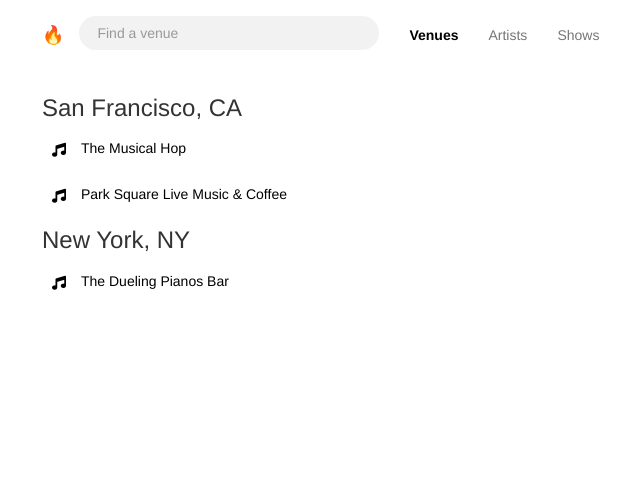
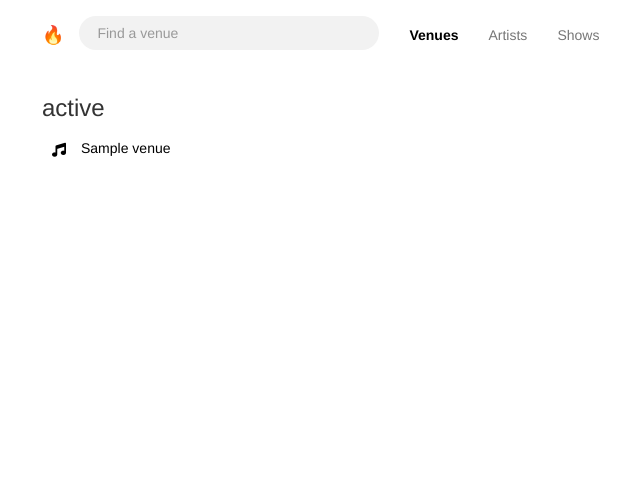
Before and after one commit to twillinger/Fyyur, a Flask app: page /venues in a window 1280 px wide. Shown: the top 489 px of the page, without its empty margins (28-668 px from the left). Run offline with Flask 2, Linux system fonts and the light colour scheme; tables that the repository leaves empty hold one stand-in row (values such as "Sample post"); some libraries are stand-ins or nearby versions.

Commit message:
modified:   __pycache__/app.cpython-39.pyc 	modified:   app.py 	modified:   templates/pages/venues.html

```diff
--- a/app.py
+++ b/app.py
@@ -93,28 +93,9 @@ def index():
 def venues():
   # TODO: replace with real venues data.
   #       num_upcoming_shows should be aggregated based on number of upcoming shows per venue.
-  data=[{
-    "city": "San Francisco",
-    "state": "CA",
-    "venues": [{
-      "id": 1,
-      "name": "The Musical Hop",
-      "num_upcoming_shows": 0,
-    }, {
-      "id": 3,
-      "name": "Park Square Live Music & Coffee",
-      "num_upcoming_shows": 1,
-    }]
-  }, {
-    "city": "New York",
-    "state": "NY",
-    "venues": [{
-      "id": 2,
-      "name": "The Dueling Pianos Bar",
-      "num_upcoming_shows": 0,
-    }]
-  }]
-  return render_template('pages/venues.html', areas=data);
+  ven = Venue.query.all()
+  return render_template('pages/venues.html', areas=ven, venue=ven);
+
 
 @app.route('/venues/search', methods=['POST'])
 def search_venues():
@@ -135,85 +116,9 @@ def search_venues():
 def show_venue(venue_id):
   # shows the venue page with the given venue_id
   # TODO: replace with real venue data from the venues table, using venue_id
-  data1={
-    "id": 1,
-    "name": "The Musical Hop",
-    "genres": ["Jazz", "Reggae", "Swing", "Classical", "Folk"],
-    "address": "1015 Folsom Street",
-    "city": "San Francisco",
-    "state": "CA",
-    "phone": "123-123-1234",
-    "website": "https://www.themusicalhop.com",
-    "facebook_link": "https://www.facebook.com/TheMusicalHop",
-    "seeking_talent": True,
-    "seeking_description": "We are on the lookout for a local artist to play every two weeks. Please call us.",
-    "image_link": "https://images.unsplash.com/photo-1543900694-133f37abaaa5?ixlib=rb-1.2.1&ixid=eyJhcHBfaWQiOjEyMDd9&auto=format&fit=crop&w=400&q=60",
-    "past_shows": [{
-      "artist_id": 4,
-      "artist_name": "Guns N Petals",
-      "artist_image_link": "https://images.unsplash.com/photo-1549213783-8284d0336c4f?ixlib=rb-1.2.1&ixid=eyJhcHBfaWQiOjEyMDd9&auto=format&fit=crop&w=300&q=80",
-      "start_time": "2019-05-21T21:30:00.000Z"
-    }],
-    "upcoming_shows": [],
-    "past_shows_count": 1,
-    "upcoming_shows_count": 0,
-  }
-  data2={
-    "id": 2,
-    "name": "The Dueling Pianos Bar",
-    "genres": ["Classical", "R&B", "Hip-Hop"],
-    "address": "335 Delancey Street",
-    "city": "New York",
-    "state": "NY",
-    "phone": "914-003-1132",
-    "website": "https://www.theduelingpianos.com",
-    "facebook_link": "https://www.facebook.com/theduelingpianos",
-    "seeking_talent": False,
-    "image_link": "https://images.unsplash.com/photo-1497032205916-ac775f0649ae?ixlib=rb-1.2.1&ixid=eyJhcHBfaWQiOjEyMDd9&auto=format&fit=crop&w=750&q=80",
-    "past_shows": [],
-    "upcoming_shows": [],
-    "past_shows_count": 0,
-    "upcoming_shows_count": 0,
-  }
-  data3={
-    "id": 3,
-    "name": "Park Square Live Music & Coffee",
-    "genres": ["Rock n Roll", "Jazz", "Classical", "Folk"],
-    "address": "34 Whiskey Moore Ave",
-    "city": "San Francisco",
-    "state": "CA",
-    "phone": "415-000-1234",
-    "website": "https://www.parksquarelivemusicandcoffee.com",
-    "facebook_link": "https://www.facebook.com/ParkSquareLiveMusicAndCoffee",
-    "seeking_talent": False,
-    "image_link": "https://images.unsplash.com/photo-1485686531765-ba63b07845a7?ixlib=rb-1.2.1&ixid=eyJhcHBfaWQiOjEyMDd9&auto=format&fit=crop&w=747&q=80",
-    "past_shows": [{
-      "artist_id": 5,
-      "artist_name": "Matt Quevedo",
-      "artist_image_link": "https://images.unsplash.com/photo-1495223153807-b916f75de8c5?ixlib=rb-1.2.1&ixid=eyJhcHBfaWQiOjEyMDd9&auto=format&fit=crop&w=334&q=80",
-      "start_time": "2019-06-15T23:00:00.000Z"
-    }],
-    "upcoming_shows": [{
-      "artist_id": 6,
-      "artist_name": "The Wild Sax Band",
-      "artist_image_link": "https://images.unsplash.com/photo-1558369981-f9ca78462e61?ixlib=rb-1.2.1&ixid=eyJhcHBfaWQiOjEyMDd9&auto=format&fit=crop&w=794&q=80",
-      "start_time": "2035-04-01T20:00:00.000Z"
-    }, {
-      "artist_id": 6,
-      "artist_name": "The Wild Sax Band",
-      "artist_image_link": "https://images.unsplash.com/photo-1558369981-f9ca78462e61?ixlib=rb-1.2.1&ixid=eyJhcHBfaWQiOjEyMDd9&auto=format&fit=crop&w=794&q=80",
-      "start_time": "2035-04-08T20:00:00.000Z"
-    }, {
-      "artist_id": 6,
-      "artist_name": "The Wild Sax Band",
-      "artist_image_link": "https://images.unsplash.com/photo-1558369981-f9ca78462e61?ixlib=rb-1.2.1&ixid=eyJhcHBfaWQiOjEyMDd9&auto=format&fit=crop&w=794&q=80",
-      "start_time": "2035-04-15T20:00:00.000Z"
-    }],
-    "past_shows_count": 1,
-    "upcoming_shows_count": 1,
-  }
-  data = list(filter(lambda d: d['id'] == venue_id, [data1, data2, data3]))[0]
-  return render_template('pages/show_venue.html', venue=data)
+  venu = Venue.query.get(venue_id)
+  #data = list(filter(lambda d: d['id'] == venue_id, venu))[0]
+  return render_template('pages/show_venue.html', venue=venu)
 
 #  Create Venue
 #  ----------------------------------------------------------------
--- a/templates/pages/venues.html
+++ b/templates/pages/venues.html
@@ -2,18 +2,16 @@
 {% block title %}Fyyur | Venues{% endblock %}
 {% block content %}
 {% for area in areas %}
-<h3>{{ area.city }}, {{ area.state }}</h3>
+<h3>{{ area.state }}</h3>
 	<ul class="items">
-		{% for venue in area.venues %}
 		<li>
-			<a href="/venues/{{ venue.id }}">
+			<a href="/venues/{{ area.id }}">
 				<i class="fas fa-music"></i>
 				<div class="item">
-					<h5>{{ venue.name }}</h5>
+					<h5>{{ area.name }}</h5>
 				</div>
 			</a>
 		</li>
-		{% endfor %}
 	</ul>
 {% endfor %}
 {% endblock %}
```
